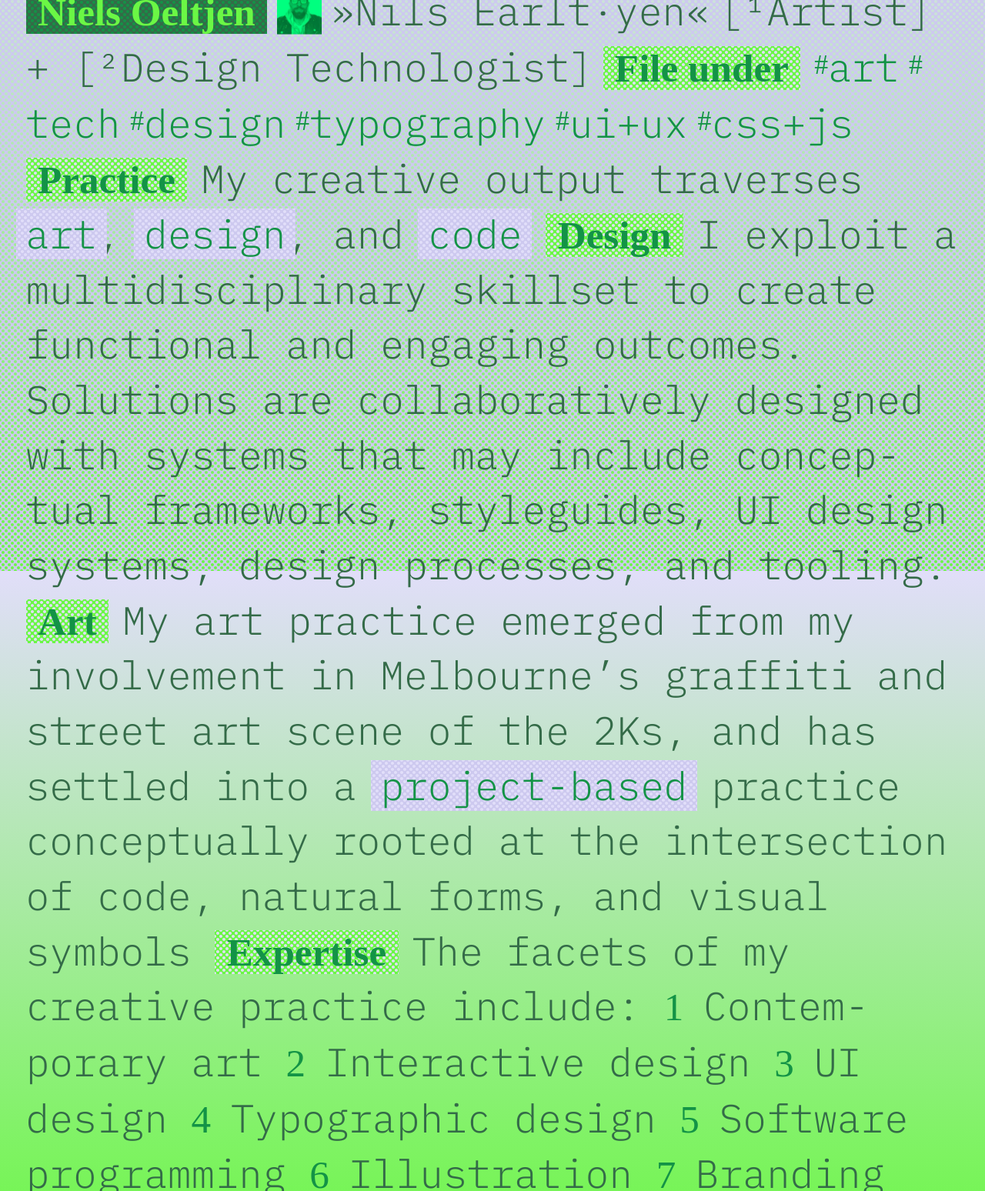
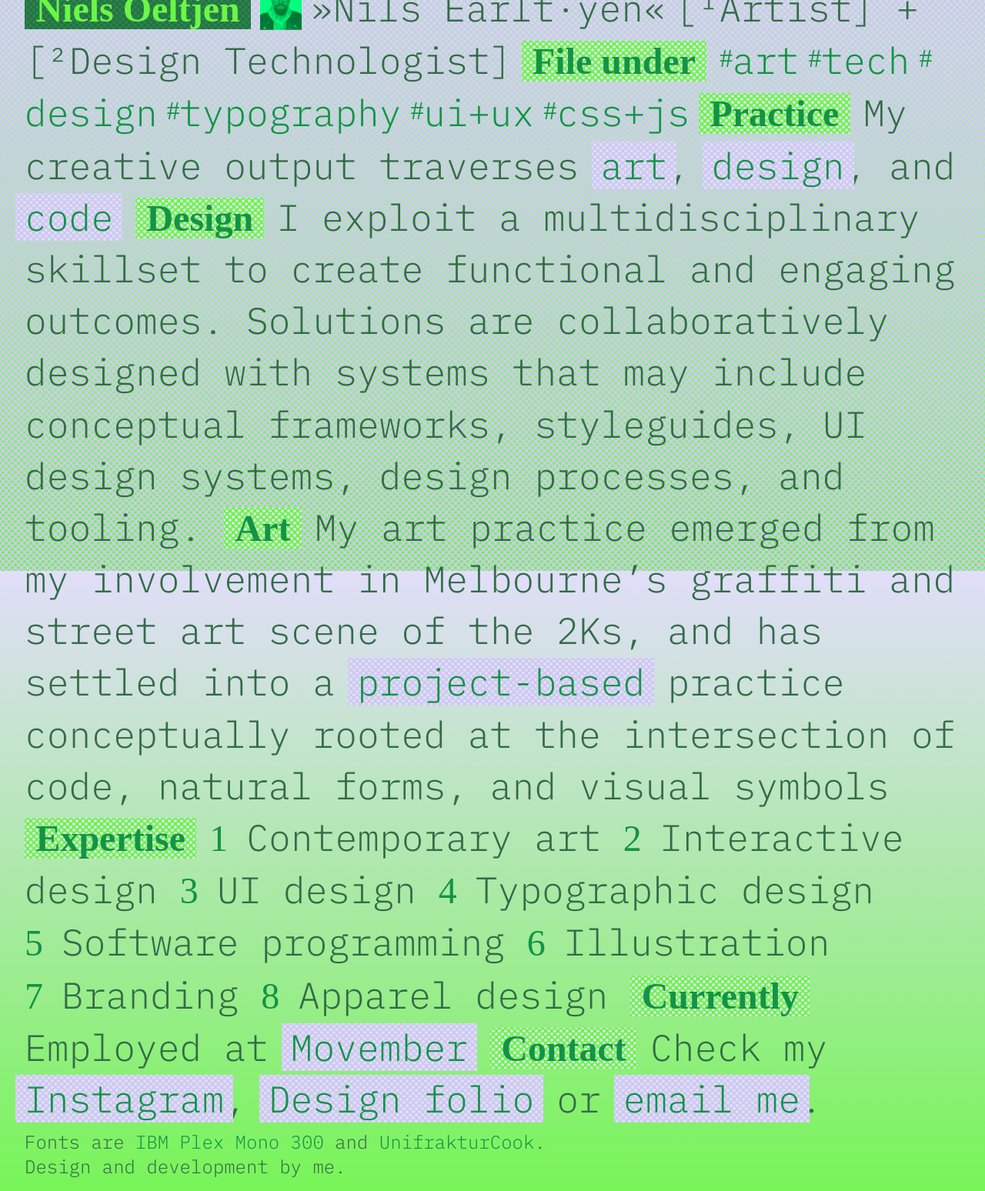
Before and after one commit to Elbone/nielsoeltjen, a Jekyll site: the page built from index.html, in a window 1280 px wide, cut to the strip 158-1706 px from the top of the page. Shown: the whole strip at 77% size. Built offline with Jekyll 4.4.1, drawn with Linux system fonts in a browser that asks for light colours; some web fonts are replaced.

Commit message:
Tweaks to fix line-breaks

```diff
--- a/_includes/screen.sass
+++ b/_includes/screen.sass
@@ -23,7 +23,7 @@ $fontFamily2: 'UnifrakturCook', cursive
 html
   font-size: 6vw
   @media screen and (min-width: 50em)
-    font-size: 4vw
+    font-size: 3.75vw
 
 body
   padding: .5em
@@ -46,7 +46,7 @@ body
 
 img
   transform: scale(1) translate(0, 20%)
-  transition: all .3s ease-in-out
+  transition: transform .3s ease-in-out
   position: relative
   z-index: 1
   width: 1.125em
--- a/index.html
+++ b/index.html
@@ -47,9 +47,6 @@ layout: default
 </p>
 
 <h3>Expertise</h3>
-<p>
-  The facets of my creative practice include:
-</p>
 <ol>
   <li>Contem&shy;porary art</li>
   <li>Inter&shy;active design</li>
```
